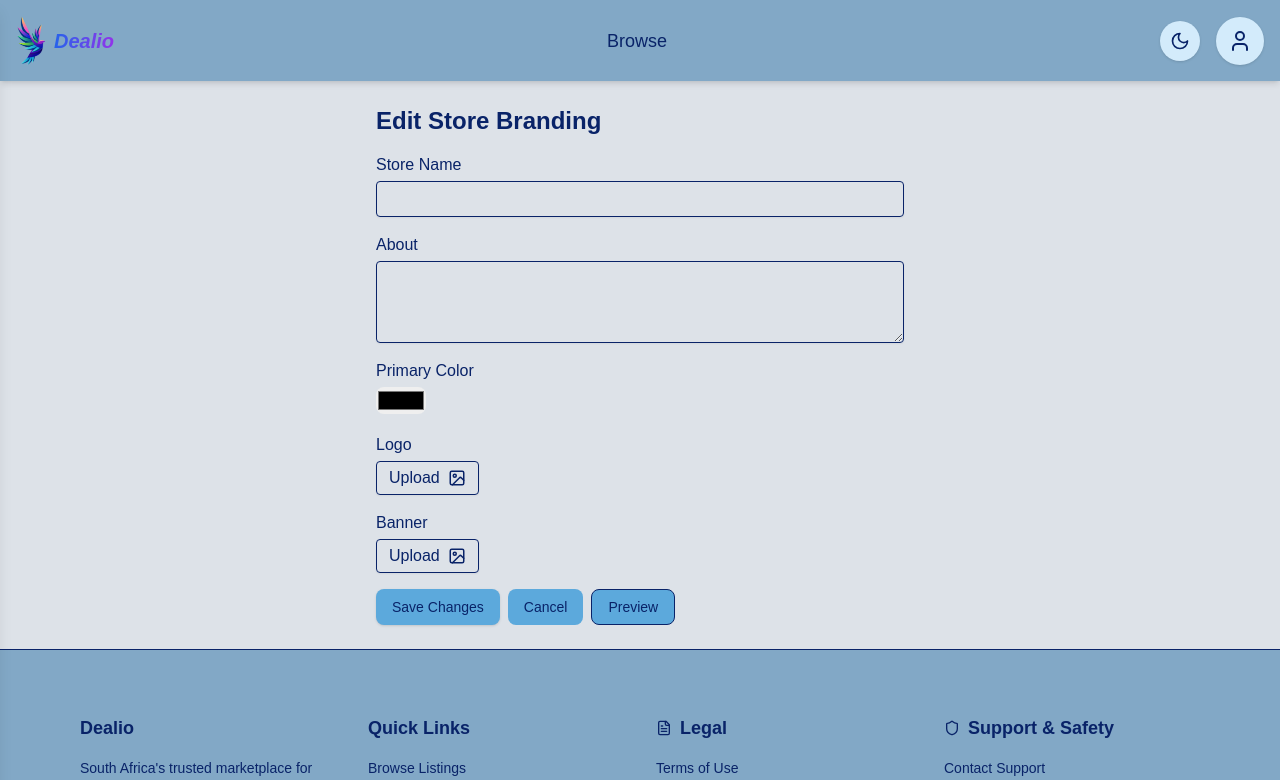
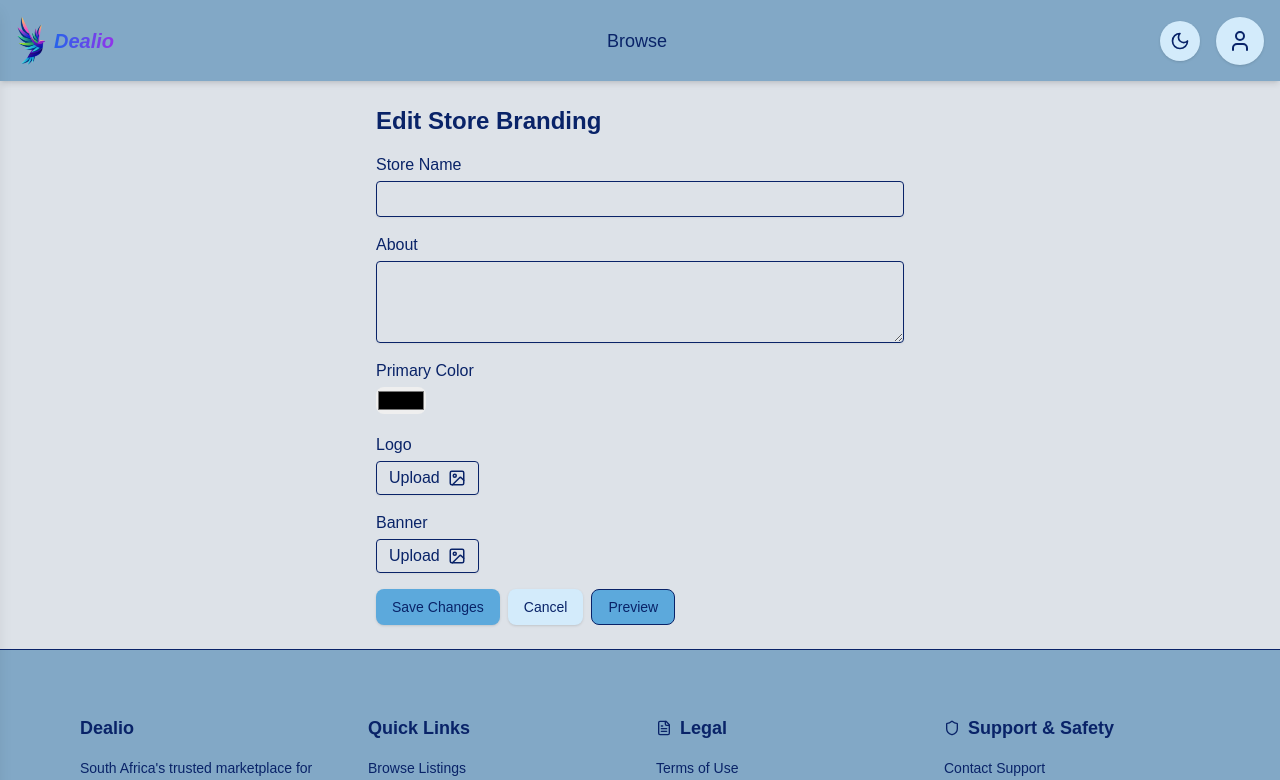
Before and after one commit to MarioCode13/marketplace-fe, a Next.js app: page /store/edit in a window 1280 px wide. Shown: the top 780 px of the page. Built offline with nearby package versions, Linux system fonts and the light colour scheme; no server answers.

Commit message:
btn edit

```diff
--- a/app/(root)/sell/page.tsx
+++ b/app/(root)/sell/page.tsx
@@ -203,7 +203,7 @@ export default function SellPage() {
             You need to be logged in to sell items.
           </p>
           <Button
-            variant='secondary'
+            btnColor='secondary'
             className='w-full'
             onClick={() => router.push('/login')}
           >
--- a/app/store/edit/page.tsx
+++ b/app/store/edit/page.tsx
@@ -326,7 +326,7 @@ export default function EditStorePage() {
           </Button>
           <Button
             type='button'
-            variant='secondary'
+            btnColor='secondary'
             onClick={() => router.push(`/store/${branding.slug}`)}
           >
             Cancel
```
